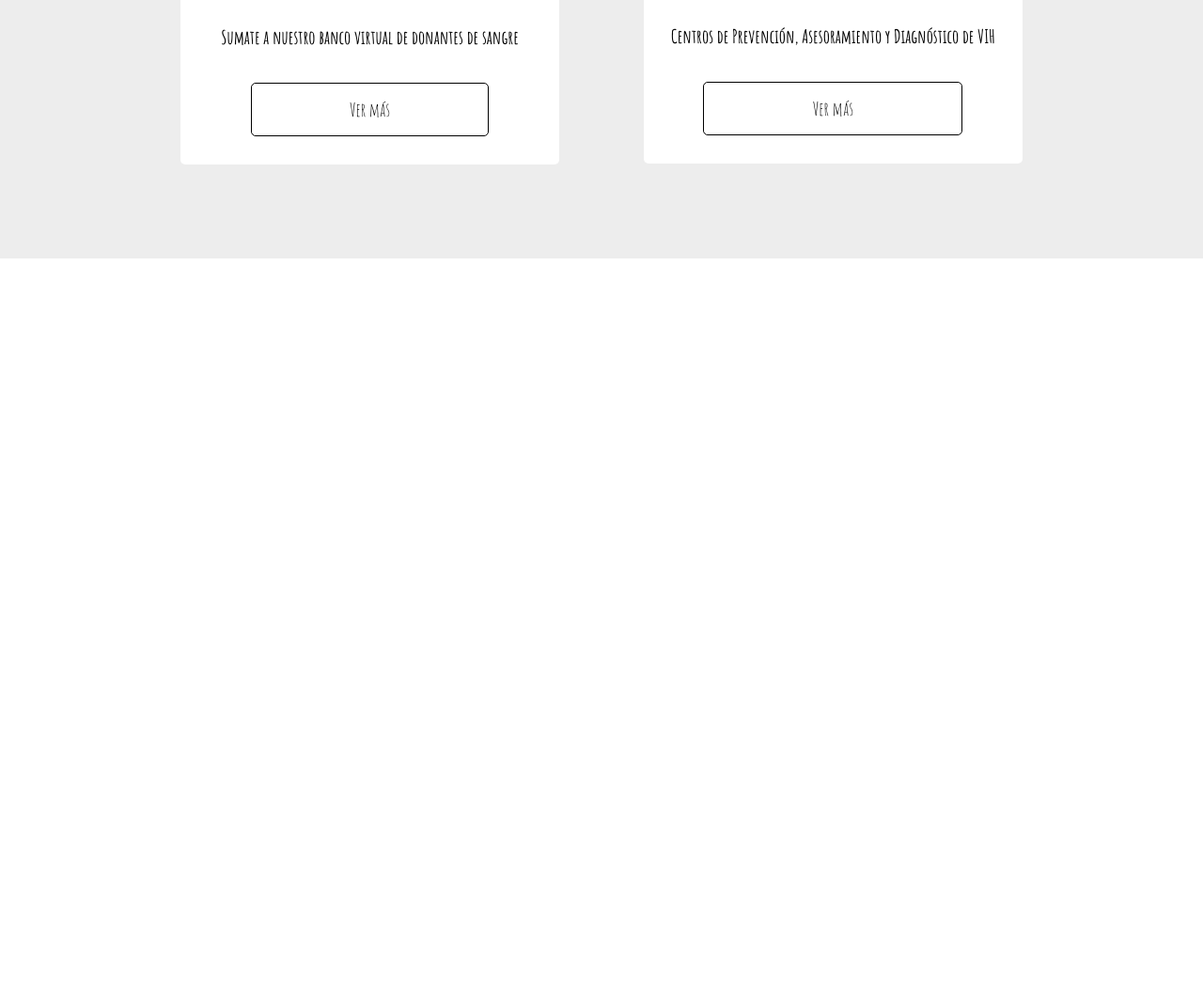
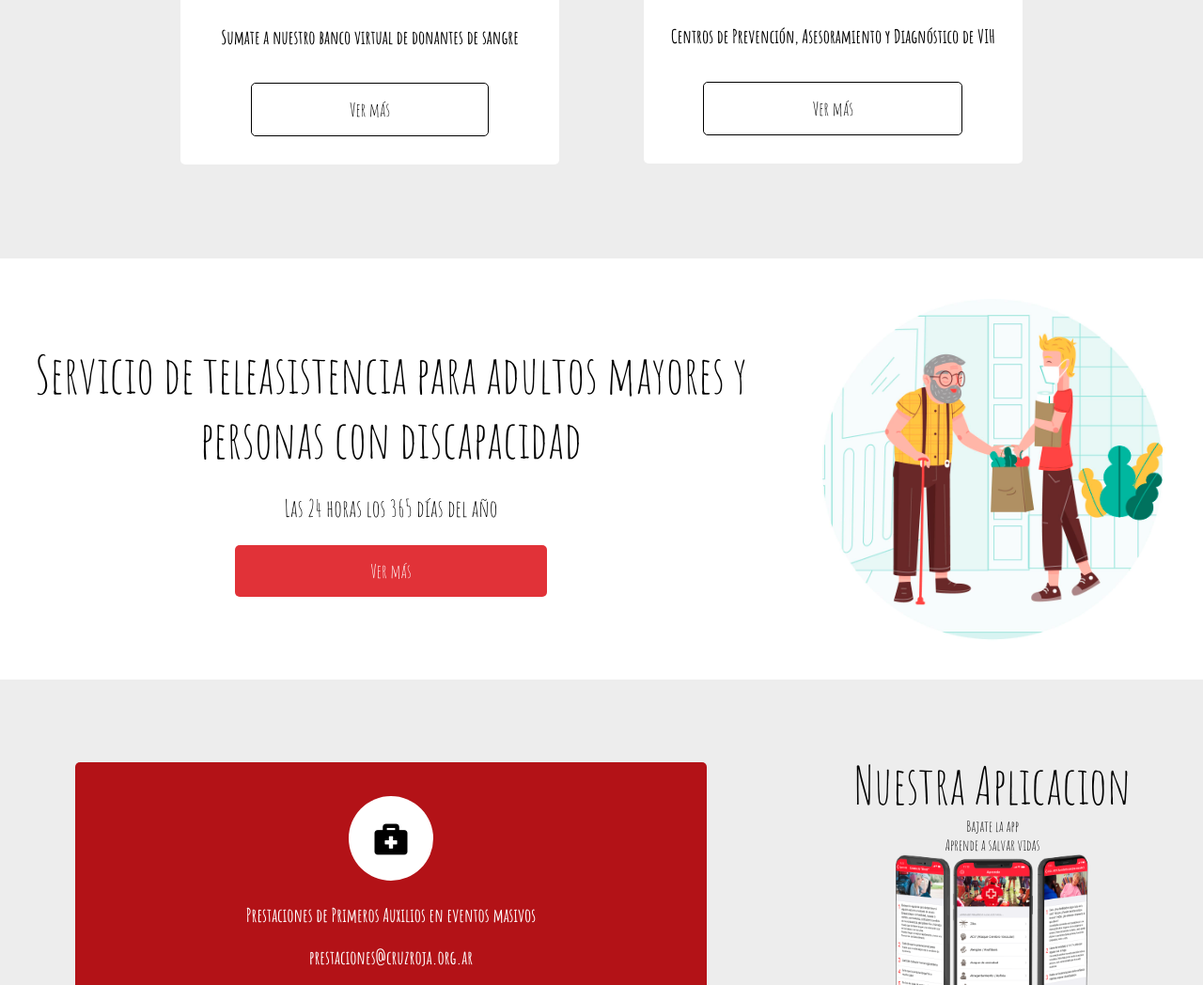
Before and after one commit to YoelSolca/CruzRoja-WebPage, a plain HTML site: page index.html in a window 1280 px wide. Shown: the part 2225-3273 px from the top of the page at 94% size. Before the commit the page ends 2500 px from the top, so only its background shows below. Drawn offline with Linux system fonts and the light colour scheme; files whose address does not match are found by name.

Commit message:
Section 6 - Section 7 (Services - App)

```diff
--- a/index.html
+++ b/index.html
@@ -65,7 +65,7 @@
 
             <div class="articulo">
                 <i class="fas fa-user-graduate"></i>
-                <p>Estudia en Cruz Roja</p>
+                <p>estudiá en Cruz Roja</p>
                 <a href="https://institutocruzrojacordoba.net.ar/">Ver escuelas y carreras</a>
             </div>
         </div>
@@ -111,27 +111,25 @@
     </section>
 
     <!-- Servicios -->
-    <!-- <section class="servicio contenedor">
-        <section class="textos-servicio">
+    <section class="servicio contenedor">
+        <div class="textos-servicio">
             <h2>
                 Servicio de teleasistencia para adultos mayores y personas con discapacidad
             </h2>
 
             <p>Las 24 horas los 365 días del año</p>
-            <a href="https://cruzroja.org.ar/cruzrojatecuida/">Ver más</a>
+            <a class="btn2" href="https://cruzroja.org.ar/cruzrojatecuida/">Ver más</a>
+        </div>
+        <img src="img/abuelos.jpg" alt="" />
     </section>
-        <img src="img/abuelos.jpg" alt="" />
-    </section> -->
 
-    <!--     <section class="rcp-app">
-        <div class="contenedor">
+    <section class="rcp-app contenedor">
         <div class="contenedor-rcp-app">
-                <div class="articulo-rcp-app">
+            <div class="articulo-rcp-app articulo">
                 <i class="fas fa-briefcase-medical"></i>
                 <p>Prestaciones de Primeros Auxilios en eventos masivos</p>
                 <p>prestaciones@cruzroja.org.ar</p>
-                    <a class="link-rcp" href="https://www.cruzroja.org.ar/prestaciones-primeros-auxilios/">Ver más</a
-            >
+                <a class="btn2" class="link-rcp" href="https://www.cruzroja.org.ar/prestaciones-primeros-auxilios/">Ver más</a >
                </div>
 
                 <div class="articulo-rcp-app">
@@ -141,17 +139,12 @@
                         <img src="img//APP.png" class="img-app" />
 
                     <div class="store">
-              <a
-                href="https://itunes.apple.com/ar/app/primeros-auxilios-ifrc/id1312876691?mt=8"
-                ><img src="img/APPSTORE.png"
-              /></a>
-
+                            <a href="https://itunes.apple.com/ar/app/primeros-auxilios-ifrc/id1312876691?mt=8"><img src="img/APPSTORE.png"/></a>
                 <a href="https://play.google.com/store/apps/details?id=com.cube.gdpc.fa"><img src="img/GOOGLEPLAY.png" /></a>
             </div>
         </div>
         </div>
-        </div>
-    </section> -->
+    </section>
 
     <!-- Programas -->
     <!--     <section class="programa">
--- a/styles.css
+++ b/styles.css
@@ -432,3 +432,67 @@ h2 {
     width: 35%;
     margin: 10px 0 40px 0;
 }
+
+
+/* Servicios */
+
+.servicio {
+    display: flex;
+    justify-content: center;
+    align-items: center;
+}
+
+.servicio img {
+    width: 35%;
+}
+
+.servicio .textos-servicio {
+    text-align: center;
+}
+
+.servicio .textos-servicio h2 {
+    font-size: 55px;
+}
+
+.servicio .textos-servicio p {
+    margin: 1.5rem 0;
+    font-size: 25px;
+}
+
+
+/* App */
+
+.rcp-app {
+    height: 500px;
+    background: rgba(202, 201, 201, 0.337);
+    display: flex;
+}
+
+.contenedor-rcp-app {
+    display: flex;
+    justify-content: space-around;
+    align-items: center;
+    width: 100%;
+}
+
+.articulo-rcp-app {
+    width: 35%;
+    text-align: center;
+    display: flex;
+    flex-direction: column;
+}
+
+.articulo-rcp-app:nth-child(1) {
+    flex-grow: 1;
+    margin: 0 5rem;
+}
+
+.store a img {
+    margin-top: 15px;
+    margin-right: 10px;
+    width: 25%;
+}
+
+.articulo-rcp-app h2 {
+    font-size: 55px;
+}
```
Also changed, not shown: img/banner-materiales-descarga.png (added), img/observatorio-humanitario.png (added). Lines whose indentation alone changed are shown as unchanged.
